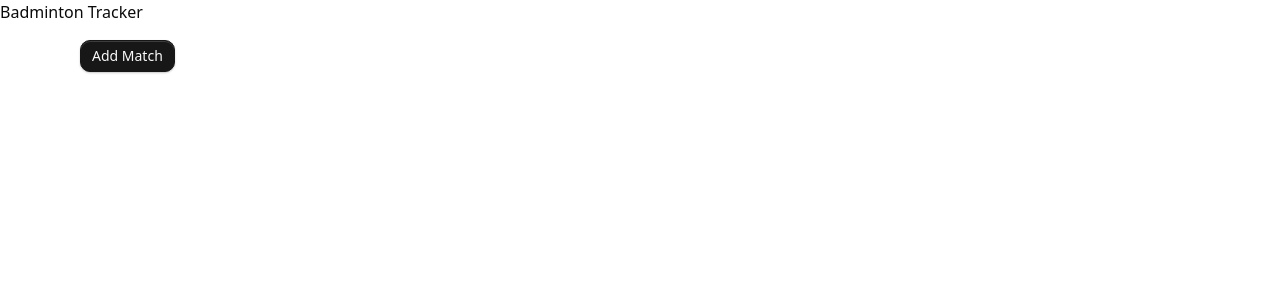
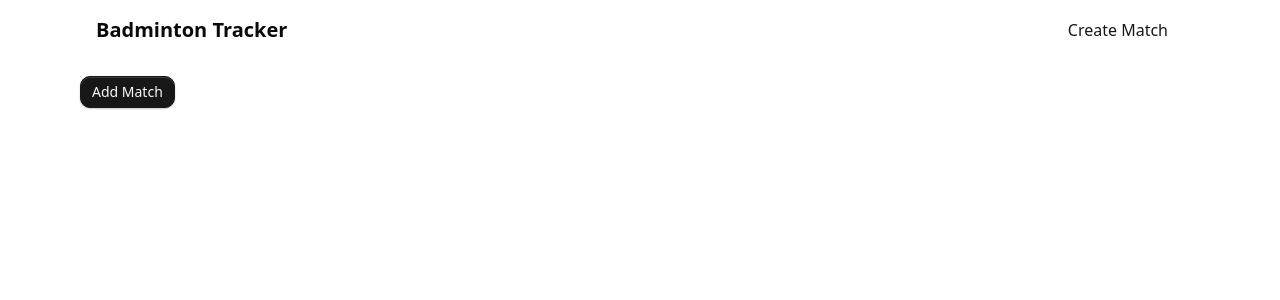
Before and after one commit to rubixnet/badminton, a Next.js app: page / in a window 1280 px wide. Shown: the top 300 px of the page. Built offline with nearby package versions, Linux system fonts and the light colour scheme.

Commit message:
updated and made navbar simple

```diff
--- a/src/components/navbar.tsx
+++ b/src/components/navbar.tsx
@@ -1,9 +1,21 @@
 
 const Navbar = () => {
     return (
-        <div>
-            Badminton Tracker       </div>
-        );
+        <div className="bg-background">
+            <div className="container max-w-6xl mx-auto px-6">
+                <div className="flex items-stretch justify-between">
+                    <div className="flex items-center px-2 py-4">
+                        <h1 className="text-xl font-bold">Badminton Tracker</h1>
+                    </div>
+                    <div className="flex items-stretch">
+                        <button className="h-full px-6 bg-background text-primary hover:bg-accent hover:text-accent-foreground border-none">
+                            Create Match
+                        </button>
+                    </div>
+                </div>
+            </div>
+        </div>
+    );
 }
 
 export default Navbar;
```
